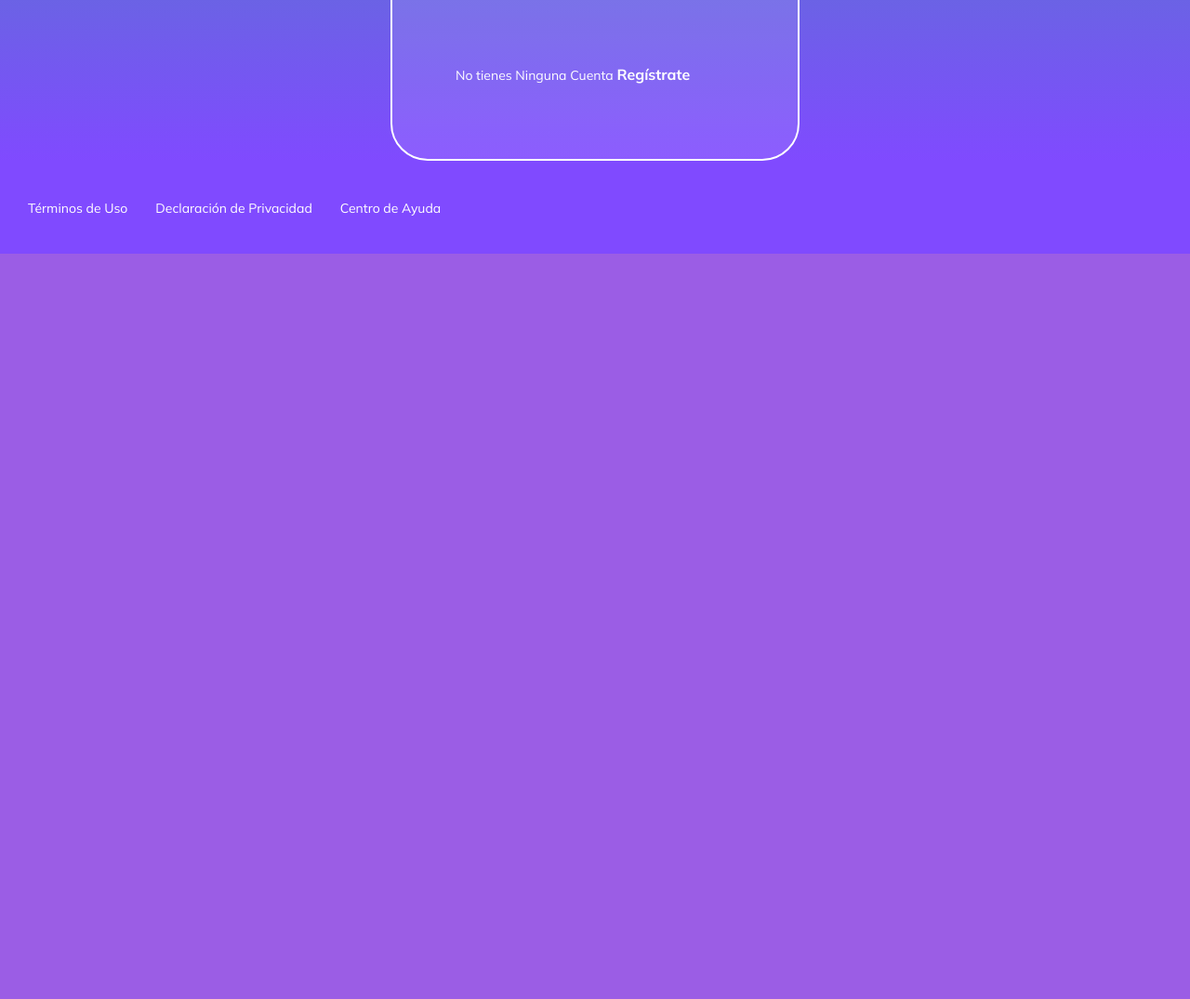
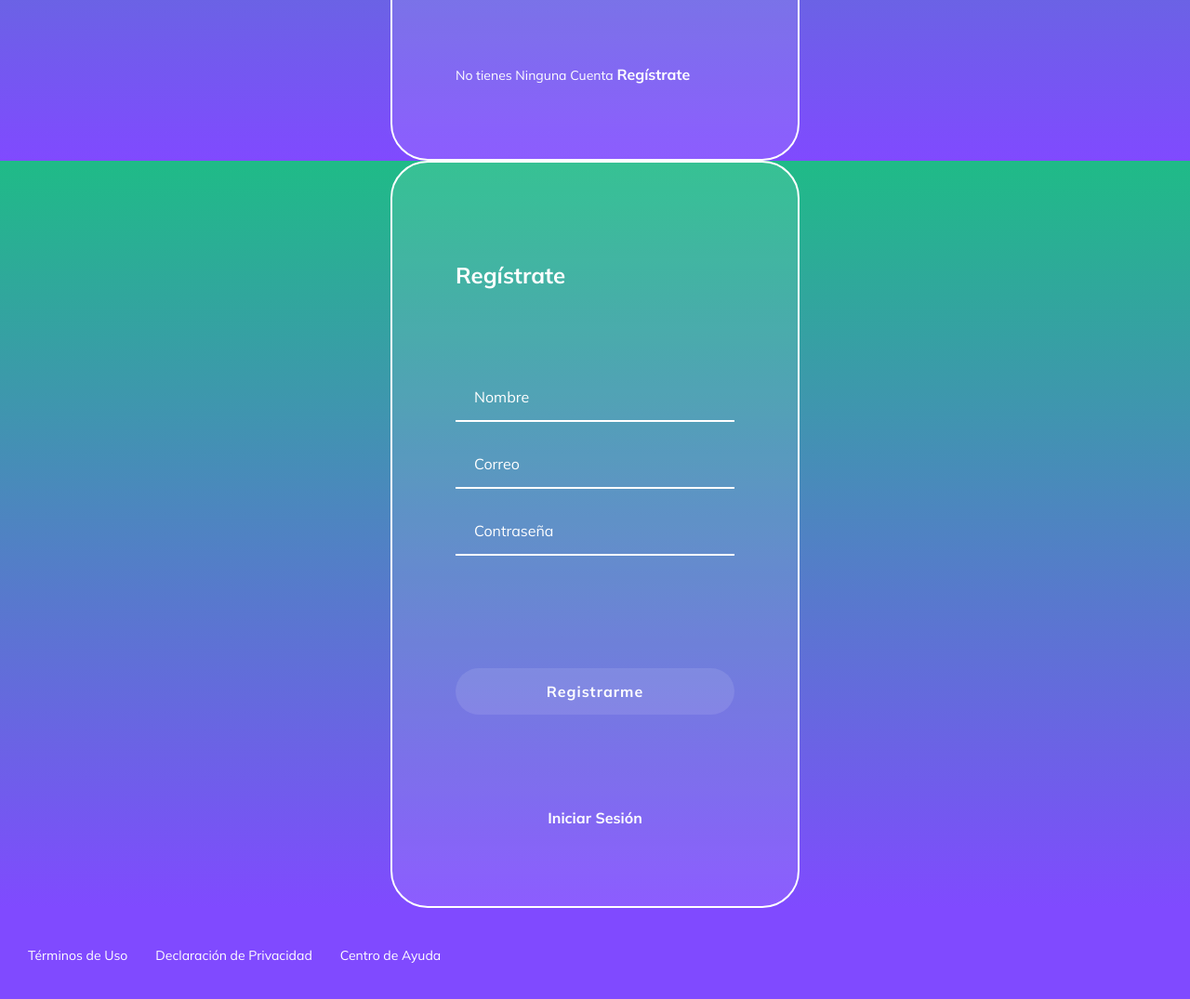
Before and after one commit to Leninner/frontendPlatzi, a plain HTML site: page index.html in a window 1280 px wide. Shown: the part 1475-2550 px from the top of the page at 93% size. Before the commit the page ends 1748 px from the top, so only its background shows below. Drawn offline with Linux system fonts and the light colour scheme.

Commit message:
Añado la página de registro

```diff
--- a/index.html
+++ b/index.html
@@ -268,6 +268,36 @@
                 </section>
             </section>
 
+            <section class="register login">
+                <section class="register__contenedor login__container">
+                    <h2>Regístrate</h2>
+                    <form
+                        action=""
+                        class="register__contenedor--form login__container-form"
+                    >
+                        <input
+                            type="text"
+                            placeholder="Nombre"
+                            class="login__input"
+                        />
+                        <input
+                            type="text"
+                            placeholder="Correo"
+                            class="login__input"
+                        />
+                        <input
+                            type="password"
+                            placeholder="Contraseña"
+                            class="login__input"
+                        />
+                    </form>
+                    <button class="button">Registrarme</button>
+                    <p class="register__contenedor--iniciar">
+                        <a href="/">Iniciar Sesión</a>
+                    </p>
+                </section>
+            </section>
+
             <footer class="footer">
                 <p><a href="/">Términos de Uso</a></p>
                 <p><a href="/">Declaración de Privacidad</a></p>
--- a/style.css
+++ b/style.css
@@ -276,6 +276,9 @@ ul:hover {
     letter-spacing: 1px;
     margin: 10px 0px;
 }
+.button:hover {
+    border: 2px solid white;
+}
 
 .footer {
     background: #804aff;
@@ -296,3 +299,30 @@ ul:hover {
 .footer a:hover {
     text-decoration: underline;
 }
+
+.register__contenedor--iniciar {
+    text-align: center;
+}
+
+.register__contenedor--iniciar a {
+    text-decoration: none;
+    color: white;
+    font-size: 16px;
+    font-weight: bold;
+}
+
+.register__contenedor--iniciar a:hover {
+    text-decoration: underline;
+}
+
+input {
+    cursor: pointer;
+}
+
+h2 {
+    cursor: pointer;
+}
+
+p {
+    cursor: grab;
+}
```
